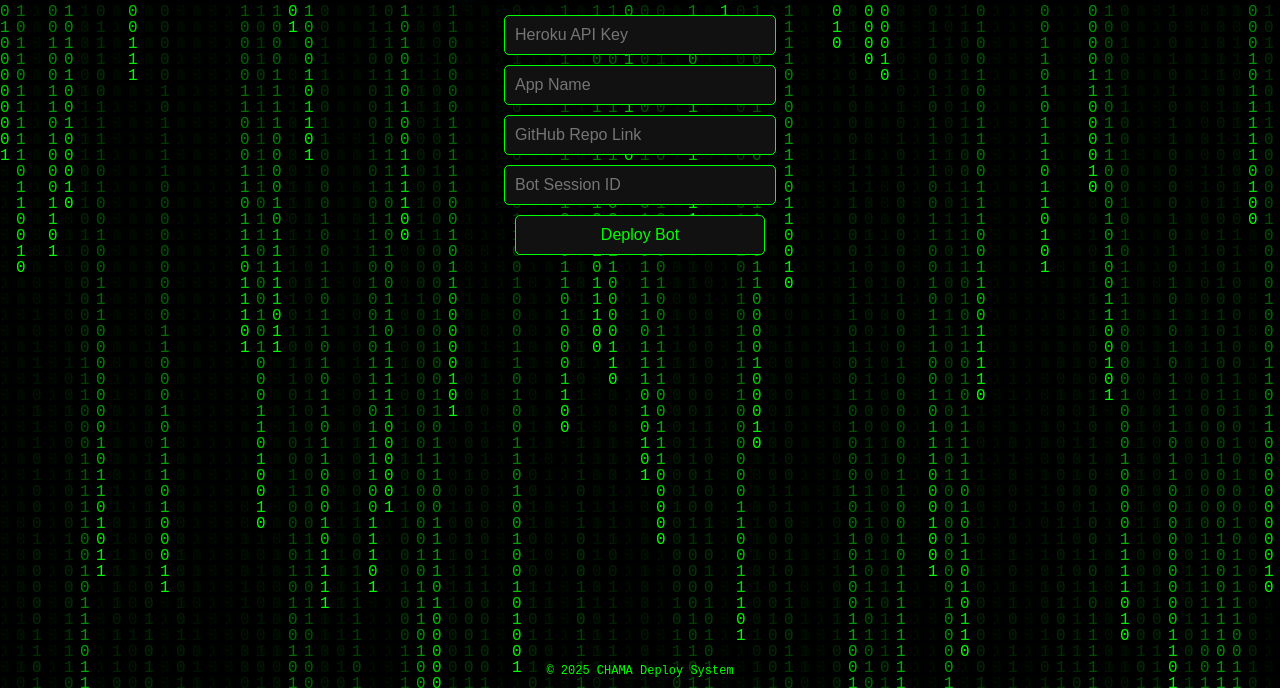
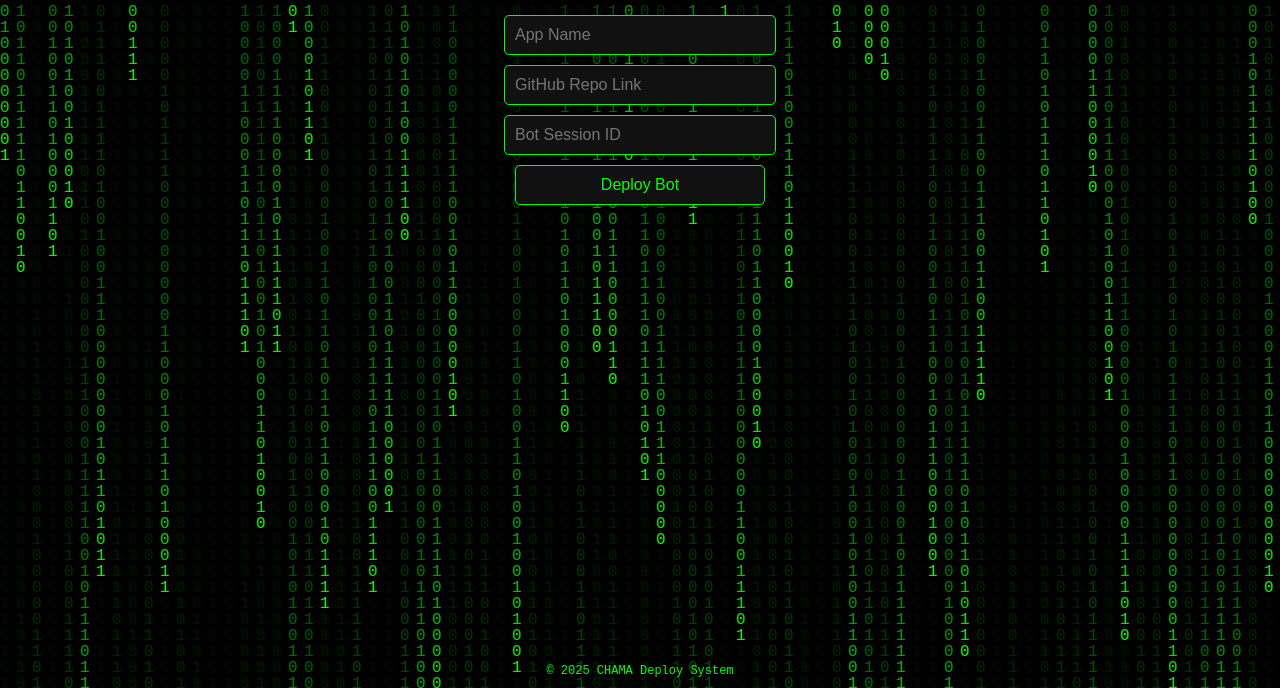
Before and after one commit to Chamijd/Hahajajaj, a plain HTML site: page index.html in a window 1280 px wide. Shown: the part 112-800 px from the top of the page. Drawn offline with Linux system fonts and the light colour scheme.

Commit message:
Update index.html

```diff
--- a/index.html
+++ b/index.html
@@ -89,7 +89,6 @@
   <canvas id="matrix"></canvas>
   <div class="container">
     <h1>🚀 Heroku Bot Deployer</h1>
-    <input type="text" id="apiKey" placeholder="Heroku API Key"><br>
     <input type="text" id="appName" placeholder="App Name"><br>
     <input type="text" id="repoLink" placeholder="GitHub Repo Link"><br>
     <input type="text" id="sessionId" placeholder="Bot Session ID"><br>
```
